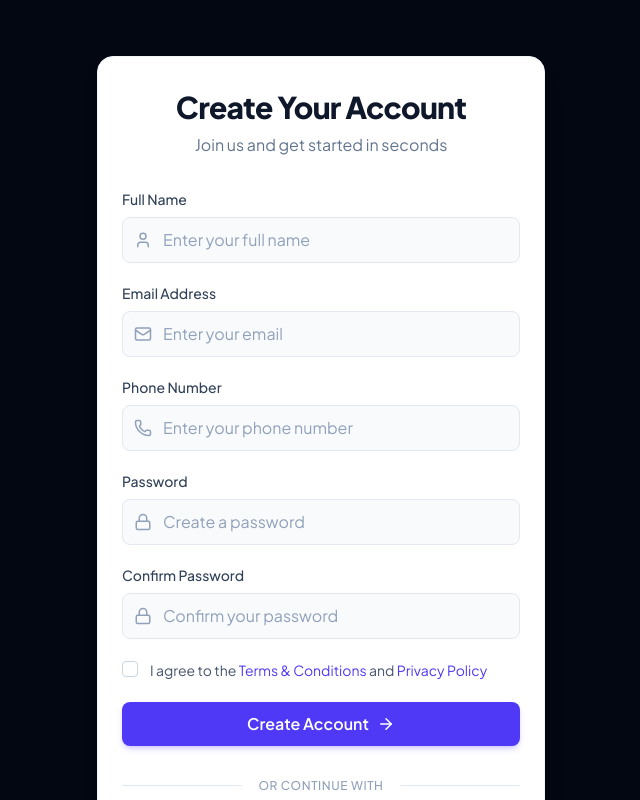
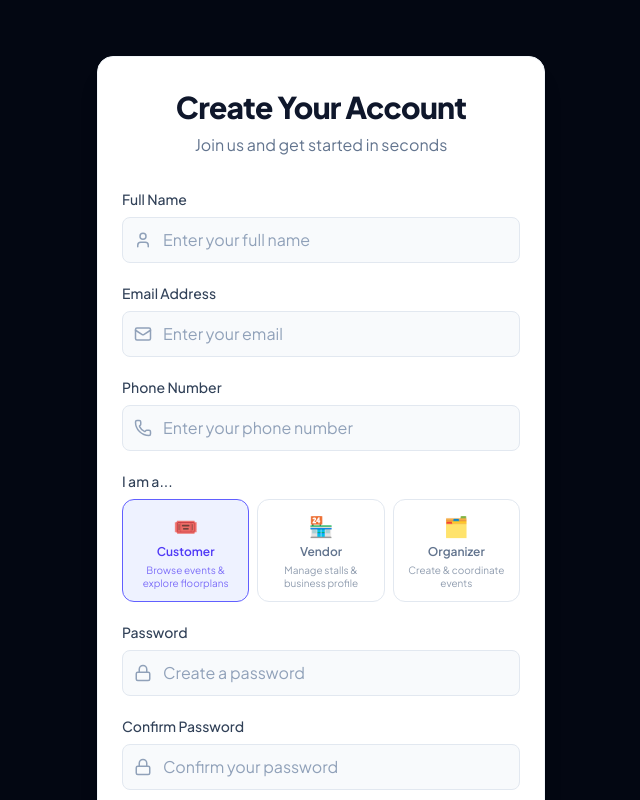
Before and after one commit to NiviruInsithaUdavinWeerasinghe/EventPulse-Official, a React app in the folder frontend/: page /register in a window 1280 px wide. Shown: the top 800 px of the page, without its empty margins (319-959 px from the left). Built offline with nearby package versions, Linux system fonts and the light colour scheme; the HTML template or start-up script is replaced by a standard one.

Commit message:
EP-76: Add role-based frontend redirection and layouts

```diff
--- a/frontend/src/AppRouter.jsx
+++ b/frontend/src/AppRouter.jsx
@@ -7,8 +7,54 @@ import CreateEvent from './pages/CreateEvent.jsx';
 import MapViewer from './pages/MapViewer.jsx';
 import Login from './pages/Login.jsx';
 import Register from './pages/Register.jsx';
+import OrganizerDashboard from './pages/OrganizerDashboard.jsx';
+import VendorPortal from './pages/VendorPortal.jsx';
+import CustomerList from './pages/CustomerList.jsx';
+// import ProfileUpdateForm from './components/ProfileUpdateForm.jsx';
 
-// Wrapper for Evan's login/register — centred on a dark full-page layout
+// ─── Helper: decode JWT role from localStorage ──────────────────────────────
+function getRoleFromToken() {
+  try {
+    const token = localStorage.getItem('token');
+    if (!token) return null;
+    const payload = JSON.parse(atob(token.split('.')[1]));
+    // Check token hasn't expired
+    if (payload.exp && payload.exp * 1000 < Date.now()) {
+      localStorage.removeItem('token');
+      return null;
+    }
+    return payload.role || null;
+  } catch {
+    return null;
+  }
+}
+
+// ─── Protected Route: redirects to /login if not authenticated ──────────────
+function ProtectedRoute({ children, allowedRoles }) {
+  const role = getRoleFromToken();
+
+  if (!role) return <Navigate to="/login" replace />;
+
+  if (allowedRoles && !allowedRoles.includes(role)) {
+    // Redirect to their correct dashboard if they hit the wrong route
+    if (role === 'organizer') return <Navigate to="/organizer/dashboard" replace />;
+    if (role === 'vendor')    return <Navigate to="/vendor/portal" replace />;
+    return <Navigate to="/customer/list" replace />;
+  }
+
+  return children;
+}
+
+// ─── Role-based redirect after login ────────────────────────────────────────
+function RoleRedirect() {
+  const role = getRoleFromToken();
+  if (!role)                  return <Navigate to="/login" replace />;
+  if (role === 'organizer')   return <Navigate to="/organizer/dashboard" replace />;
+  if (role === 'vendor')      return <Navigate to="/vendor/portal" replace />;
+  return <Navigate to="/customer/list" replace />;
+}
+
+// ─── Auth layout wrapper ─────────────────────────────────────────────────────
 function AuthLayout({ children }) {
   return (
     <div className="min-h-screen flex items-center justify-center bg-[#030712] p-6">
@@ -17,7 +63,7 @@ function AuthLayout({ children }) {
   );
 }
 
-// Main app with our state-based page router
+// ─── Main app with state-based page router ───────────────────────────────────
 function MainApp() {
   const [currentPage, setCurrentPage] = useState('landing');
   const [selectedEventId, setSelectedEventId] = useState(null);
@@ -58,18 +104,49 @@ function MainApp() {
   );
 }
 
+// ─── Main Router ─────────────────────────────────────────────────────────────
 export default function AppRouter() {
   return (
     <Routes>
-      {/* Evan's auth pages */}
-      <Route path="/login" element={<AuthLayout><Login /></AuthLayout>} />
+
+      {/* Auth pages */}
+      <Route path="/login"    element={<AuthLayout><Login /></AuthLayout>} />
       <Route path="/register" element={<AuthLayout><Register /></AuthLayout>} />
 
-      {/* After login, Evan navigates to /dashboard — redirect to landing for now */}
-      <Route path="/dashboard" element={<Navigate to="/" replace />} />
+      {/* Role-based redirect after login */}
+      <Route path="/dashboard" element={<RoleRedirect />} />
 
-      {/* All our pages live at / */}
+      {/* Organizer routes */}
+      <Route path="/organizer/dashboard" element={
+        <ProtectedRoute allowedRoles={['organizer']}>
+          <OrganizerDashboard />
+        </ProtectedRoute>
+      } />
+
+      {/* Vendor routes */}
+      <Route path="/vendor/portal" element={
+        <ProtectedRoute allowedRoles={['vendor']}>
+          <VendorPortal />
+        </ProtectedRoute>
+      } />
+
+      {/* Customer routes */}
+      <Route path="/customer/list" element={
+        <ProtectedRoute allowedRoles={['customer']}>
+          <CustomerList />
+        </ProtectedRoute>
+      } />
+
+      {/* EP-33: Profile update form */}
+      {/* <Route path="/business/profile" element={
+        <ProtectedRoute allowedRoles={['organizer', 'vendor', 'customer']}>
+          <ProfileUpdateForm />
+        </ProtectedRoute> */}
+      {/* } /> */}
+
+      {/* All landing/event pages */}
       <Route path="/*" element={<MainApp />} />
+
     </Routes>
   );
 }
--- /dev/null
+++ b/frontend/src/pages/CustomerList.jsx
@@ -0,0 +1,31 @@
+export default function CustomerList() {
+  const handleLogout = () => {
+    localStorage.removeItem('token');
+    window.location.href = '/login';
+  };
+
+  return (
+    <div className="min-h-screen bg-[#030712] flex items-center justify-center p-6">
+      <div className="w-full max-w-2xl rounded-2xl border border-emerald-500/20 bg-white/5 backdrop-blur-sm p-10 text-center">
+        <div className="w-16 h-16 rounded-2xl bg-emerald-500/15 border border-emerald-500/25 flex items-center justify-center text-3xl mx-auto mb-6">
+          🎟️
+        </div>
+        <h1 className="text-3xl font-bold text-white mb-2">Customer Dashboard</h1>
+        <p className="text-emerald-400 mb-8">Welcome! Browse events and explore floorplans here.</p>
+        <div className="grid grid-cols-3 gap-4 mb-8">
+          {['Browse Events', 'My Tickets', 'Explore Map'].map((item) => (
+            <div key={item} className="rounded-xl border border-emerald-500/20 bg-white/5 p-4 text-slate-300 text-sm font-medium hover:border-emerald-400 hover:text-white transition cursor-pointer">
+              {item}
+            </div>
+          ))}
+        </div>
+        <button
+          onClick={handleLogout}
+          className="px-6 py-2 rounded-lg border border-red-500/30 text-red-400 text-sm font-medium hover:border-red-400 hover:text-red-300 transition"
+        >
+          Logout
+        </button>
+      </div>
+    </div>
+  );
+}
--- /dev/null
+++ b/frontend/src/pages/OrganizerDashboard.jsx
@@ -0,0 +1,31 @@
+export default function OrganizerDashboard() {
+  const handleLogout = () => {
+    localStorage.removeItem('token');
+    window.location.href = '/login';
+  };
+
+  return (
+    <div className="min-h-screen bg-[#030712] flex items-center justify-center p-6">
+      <div className="w-full max-w-2xl rounded-2xl border border-indigo-500/20 bg-white/5 backdrop-blur-sm p-10 text-center">
+        <div className="w-16 h-16 rounded-2xl bg-indigo-500/15 border border-indigo-500/25 flex items-center justify-center text-3xl mx-auto mb-6">
+          🗂️
+        </div>
+        <h1 className="text-3xl font-bold text-white mb-2">Organizer Dashboard</h1>
+        <p className="text-indigo-400 mb-8">Welcome! Manage your events and floorplans here.</p>
+        <div className="grid grid-cols-3 gap-4 mb-8">
+          {['Create Event', 'View Events', 'Manage Stalls'].map((item) => (
+            <div key={item} className="rounded-xl border border-indigo-500/20 bg-white/5 p-4 text-slate-300 text-sm font-medium hover:border-indigo-400 hover:text-white transition cursor-pointer">
+              {item}
+            </div>
+          ))}
+        </div>
+        <button
+          onClick={handleLogout}
+          className="px-6 py-2 rounded-lg border border-red-500/30 text-red-400 text-sm font-medium hover:border-red-400 hover:text-red-300 transition"
+        >
+          Logout
+        </button>
+      </div>
+    </div>
+  );
+}
--- a/frontend/src/pages/Register.jsx
+++ b/frontend/src/pages/Register.jsx
@@ -9,6 +9,7 @@ export default function Register() {
     phone: "",
     password: "",
     confirmPassword: "",
+    role: "customer",
   });
   const [error, setError] = useState("");
   const [loading, setLoading] = useState(false);
@@ -33,6 +34,7 @@ export default function Register() {
           email: formData.email,
           phone: formData.phone,
           password: formData.password,
+          role: formData.role,
         }),
       });
       const data = await res.json();
@@ -46,6 +48,12 @@ export default function Register() {
     }
   };
 
+  const roles = [
+    { value: "customer",  label: "Customer",  desc: "Browse events & explore floorplans", icon: "🎟️" },
+    { value: "vendor",    label: "Vendor",     desc: "Manage stalls & business profile",   icon: "🏪" },
+    { value: "organizer", label: "Organizer",  desc: "Create & coordinate events",         icon: "🗂️" },
+  ];
+
   return (
     <div className="w-full max-w-md my-8 px-6 py-8 bg-white dark:bg-slate-800 rounded-2xl shadow-xl dark:shadow-slate-900/50 border border-slate-100 dark:border-slate-700 transition-all duration-300">
       <div className="text-center mb-8">
@@ -58,11 +66,10 @@ export default function Register() {
       </div>
 
       <form onSubmit={handleSubmit} className="space-y-5">
+
+        {/* Full Name */}
         <div className="space-y-2">
-          <label
-            htmlFor="fullName"
-            className="text-sm font-medium text-slate-700 dark:text-slate-300 block"
-          >
+          <label htmlFor="fullName" className="text-sm font-medium text-slate-700 dark:text-slate-300 block">
             Full Name
           </label>
           <div className="relative group">
@@ -70,22 +77,16 @@ export default function Register() {
               <User size={18} />
             </div>
             <input
-              id="fullName"
-              type="text"
-              value={formData.fullName}
-              onChange={handleChange}
+              id="fullName" type="text" value={formData.fullName} onChange={handleChange}
               className="w-full pl-10 pr-4 py-2.5 bg-slate-50 dark:bg-slate-900 border border-slate-200 dark:border-slate-600 rounded-lg focus:ring-2 focus:ring-indigo-500/50 focus:border-indigo-500 text-slate-900 dark:text-white placeholder-slate-400 dark:placeholder-slate-500 transition-all duration-200 outline-none"
-              placeholder="Enter your full name"
-              required
+              placeholder="Enter your full name" required
             />
           </div>
         </div>
 
+        {/* Email */}
         <div className="space-y-2">
-          <label
-            htmlFor="email"
-            className="text-sm font-medium text-slate-700 dark:text-slate-300 block"
-          >
+          <label htmlFor="email" className="text-sm font-medium text-slate-700 dark:text-slate-300 block">
             Email Address
           </label>
           <div className="relative group">
@@ -93,22 +94,16 @@ export default function Register() {
               <Mail size={18} />
             </div>
             <input
-              id="email"
-              type="email"
-              value={formData.email}
-              onChange={handleChange}
+              id="email" type="email" value={formData.email} onChange={handleChange}
               className="w-full pl-10 pr-4 py-2.5 bg-slate-50 dark:bg-slate-900 border border-slate-200 dark:border-slate-600 rounded-lg focus:ring-2 focus:ring-indigo-500/50 focus:border-indigo-500 text-slate-900 dark:text-white placeholder-slate-400 dark:placeholder-slate-500 transition-all duration-200 outline-none"
-              placeholder="Enter your email"
-              required
+              placeholder="Enter your email" required
             />
           </div>
         </div>
 
+        {/* Phone */}
         <div className="space-y-2">
-          <label
-            htmlFor="phone"
-            className="text-sm font-medium text-slate-700 dark:text-slate-300 block"
-          >
+          <label htmlFor="phone" className="text-sm font-medium text-slate-700 dark:text-slate-300 block">
             Phone Number
           </label>
           <div className="relative group">
@@ -116,22 +111,41 @@ export default function Register() {
               <Phone size={18} />
             </div>
             <input
-              id="phone"
-              type="tel"
-              value={formData.phone}
-              onChange={handleChange}
+              id="phone" type="tel" value={formData.phone} onChange={handleChange}
               className="w-full pl-10 pr-4 py-2.5 bg-slate-50 dark:bg-slate-900 border border-slate-200 dark:border-slate-600 rounded-lg focus:ring-2 focus:ring-indigo-500/50 focus:border-indigo-500 text-slate-900 dark:text-white placeholder-slate-400 dark:placeholder-slate-500 transition-all duration-200 outline-none"
-              placeholder="Enter your phone number"
-              required
+              placeholder="Enter your phone number" required
             />
           </div>
         </div>
 
+        {/* Role selector — EP-76 */}
         <div className="space-y-2">
-          <label
-            htmlFor="password"
-            className="text-sm font-medium text-slate-700 dark:text-slate-300 block"
-          >
+          <label className="text-sm font-medium text-slate-700 dark:text-slate-300 block">
+            I am a...
+          </label>
+          <div className="grid grid-cols-3 gap-2">
+            {roles.map(({ value, label, desc, icon }) => (
+              <button
+                key={value}
+                type="button"
+                onClick={() => setFormData((prev) => ({ ...prev, role: value }))}
+                className={`flex flex-col items-center gap-1 p-3 rounded-xl border text-center transition-all duration-200
+                  ${formData.role === value
+                    ? "border-indigo-500 bg-indigo-50 dark:bg-indigo-500/10 text-indigo-600 dark:text-indigo-400"
+                    : "border-slate-200 dark:border-slate-600 text-slate-500 dark:text-slate-400 hover:border-indigo-300 hover:text-indigo-500"
+                  }`}
+              >
+                <span className="text-xl">{icon}</span>
+                <span className="text-xs font-semibold">{label}</span>
+                <span className="text-[10px] leading-tight opacity-70">{desc}</span>
+              </button>
+            ))}
+          </div>
+        </div>
+
+        {/* Password */}
+        <div className="space-y-2">
+          <label htmlFor="password" className="text-sm font-medium text-slate-700 dark:text-slate-300 block">
             Password
           </label>
           <div className="relative group">
@@ -139,22 +153,16 @@ export default function Register() {
               <Lock size={18} />
             </div>
             <input
-              id="password"
-              type="password"
-              value={formData.password}
-              onChange={handleChange}
+              id="password" type="password" value={formData.password} onChange={handleChange}
               className="w-full pl-10 pr-4 py-2.5 bg-slate-50 dark:bg-slate-900 border border-slate-200 dark:border-slate-600 rounded-lg focus:ring-2 focus:ring-indigo-500/50 focus:border-indigo-500 text-slate-900 dark:text-white placeholder-slate-400 dark:placeholder-slate-500 transition-all duration-200 outline-none"
-              placeholder="Create a password"
-              required
+              placeholder="Create a password" required
             />
           </div>
         </div>
 
+        {/* Confirm Password */}
         <div className="space-y-2">
-          <label
-            htmlFor="confirmPassword"
-            className="text-sm font-medium text-slate-700 dark:text-slate-300 block"
-          >
+          <label htmlFor="confirmPassword" className="text-sm font-medium text-slate-700 dark:text-slate-300 block">
             Confirm Password
           </label>
           <div className="relative group">
@@ -162,50 +170,36 @@ export default function Register() {
               <Lock size={18} />
             </div>
             <input
-              id="confirmPassword"
-              type="password"
-              value={formData.confirmPassword}
-              onChange={handleChange}
+              id="confirmPassword" type="password" value={formData.confirmPassword} onChange={handleChange}
               className="w-full pl-10 pr-4 py-2.5 bg-slate-50 dark:bg-slate-900 border border-slate-200 dark:border-slate-600 rounded-lg focus:ring-2 focus:ring-indigo-500/50 focus:border-indigo-500 text-slate-900 dark:text-white placeholder-slate-400 dark:placeholder-slate-500 transition-all duration-200 outline-none"
-              placeholder="Confirm your password"
-              required
+              placeholder="Confirm your password" required
             />
           </div>
         </div>
 
+        {/* Terms */}
         <label className="flex items-start gap-3 mt-4 cursor-pointer group">
           <div className="relative flex items-center justify-center mt-0.5">
             <input
-              type="checkbox"
-              required
+              type="checkbox" required
               className="peer shrink-0 appearance-none w-4 h-4 border border-slate-300 dark:border-slate-600 rounded bg-white dark:bg-slate-900 checked:bg-indigo-500 checked:border-indigo-500 focus:outline-none focus:ring-2 focus:ring-indigo-500/30 transition-all"
             />
-            <svg
-              className="absolute w-3 h-3 pointer-events-none opacity-0 peer-checked:opacity-100 text-white fill-current transition-opacity"
-              viewBox="0 0 20 20"
-            >
+            <svg className="absolute w-3 h-3 pointer-events-none opacity-0 peer-checked:opacity-100 text-white fill-current transition-opacity" viewBox="0 0 20 20">
               <path d="M16.707 5.293a1 1 0 010 1.414l-8 8a1 1 0 01-1.414 0l-4-4a1 1 0 011.414-1.414L8 12.586l7.293-7.293a1 1 0 011.414 0z" />
             </svg>
           </div>
           <span className="text-sm text-slate-600 dark:text-slate-400 group-hover:text-slate-800 dark:group-hover:text-slate-200 transition-colors leading-relaxed">
             I agree to the{" "}
-            <a href="#terms" className="text-indigo-600 dark:text-indigo-400 hover:underline">
-              Terms & Conditions
-            </a>{" "}
+            <a href="#terms" className="text-indigo-600 dark:text-indigo-400 hover:underline">Terms & Conditions</a>{" "}
             and{" "}
-            <a href="#privacy" className="text-indigo-600 dark:text-indigo-400 hover:underline">
-              Privacy Policy
-            </a>
+            <a href="#privacy" className="text-indigo-600 dark:text-indigo-400 hover:underline">Privacy Policy</a>
           </span>
         </label>
 
-        {error && (
-          <p className="text-sm text-red-500 dark:text-red-400 text-center">{error}</p>
-        )}
+        {error && <p className="text-sm text-red-500 dark:text-red-400 text-center">{error}</p>}
 
         <button
-          type="submit"
-          disabled={loading}
+          type="submit" disabled={loading}
           className="w-full flex items-center justify-center gap-2 bg-indigo-600 hover:bg-indigo-700 disabled:opacity-60 text-white font-semibold py-2.5 px-4 rounded-lg transition-all duration-200 active:scale-[0.98] shadow-md shadow-indigo-600/20 mt-2"
         >
           {loading ? "Creating account..." : "Create Account"}
@@ -235,10 +229,7 @@ export default function Register() {
 
       <div className="mt-8 text-center text-sm text-slate-600 dark:text-slate-400">
         Already have an account?{" "}
-        <Link
-          to="/login"
-          className="font-semibold text-indigo-600 dark:text-indigo-400 hover:text-indigo-500 dark:hover:text-indigo-300 transition-colors"
-        >
+        <Link to="/login" className="font-semibold text-indigo-600 dark:text-indigo-400 hover:text-indigo-500 dark:hover:text-indigo-300 transition-colors">
           Sign In
         </Link>
       </div>
--- /dev/null
+++ b/frontend/src/pages/VendorPortal.jsx
@@ -0,0 +1,31 @@
+export default function VendorPortal() {
+  const handleLogout = () => {
+    localStorage.removeItem('token');
+    window.location.href = '/login';
+  };
+
+  return (
+    <div className="min-h-screen bg-[#030712] flex items-center justify-center p-6">
+      <div className="w-full max-w-2xl rounded-2xl border border-purple-500/20 bg-white/5 backdrop-blur-sm p-10 text-center">
+        <div className="w-16 h-16 rounded-2xl bg-purple-500/15 border border-purple-500/25 flex items-center justify-center text-3xl mx-auto mb-6">
+          🏪
+        </div>
+        <h1 className="text-3xl font-bold text-white mb-2">Vendor Portal</h1>
+        <p className="text-purple-400 mb-8">Welcome! Manage your stalls and products here.</p>
+        <div className="grid grid-cols-3 gap-4 mb-8">
+          {['My Stalls', 'Active Tags', 'Business Profile'].map((item) => (
+            <div key={item} className="rounded-xl border border-purple-500/20 bg-white/5 p-4 text-slate-300 text-sm font-medium hover:border-purple-400 hover:text-white transition cursor-pointer">
+              {item}
+            </div>
+          ))}
+        </div>
+        <button
+          onClick={handleLogout}
+          className="px-6 py-2 rounded-lg border border-red-500/30 text-red-400 text-sm font-medium hover:border-red-400 hover:text-red-300 transition"
+        >
+          Logout
+        </button>
+      </div>
+    </div>
+  );
+}
```
Also changed, not shown: 1 other file (tests, documents, lock files or other folders).
